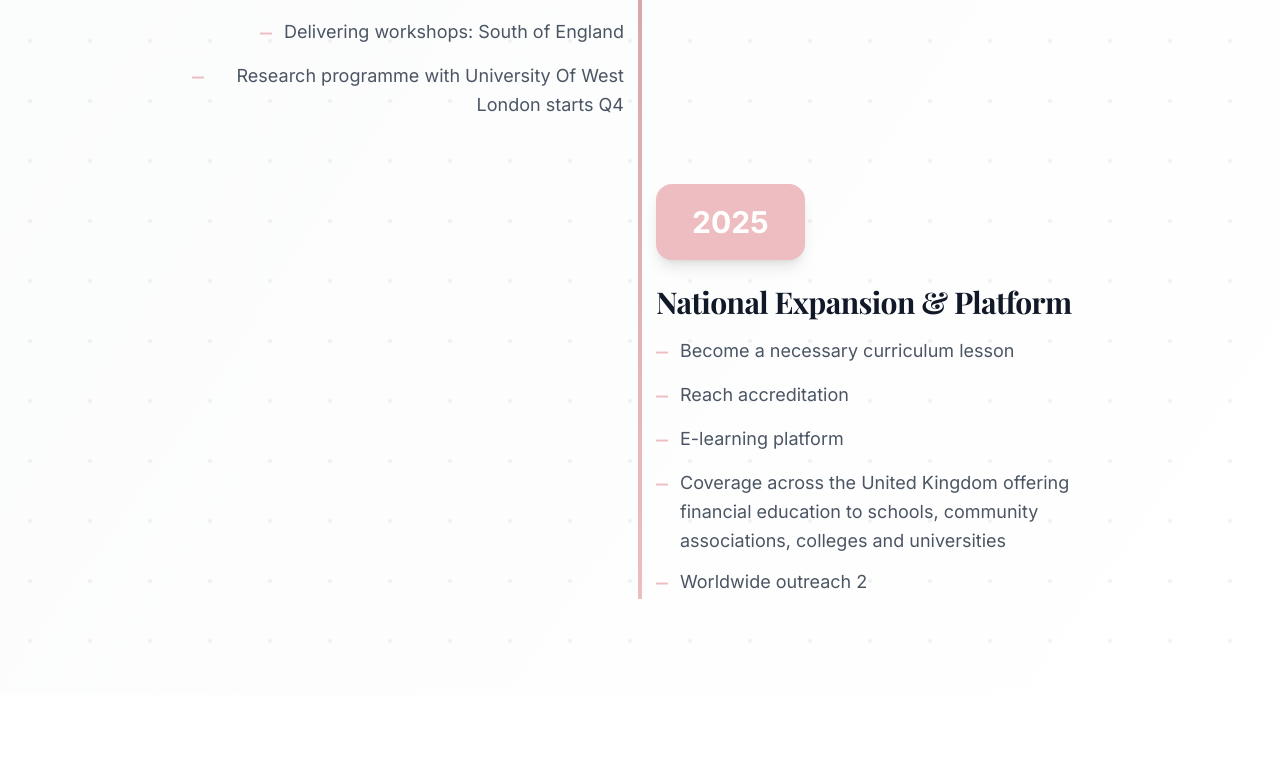
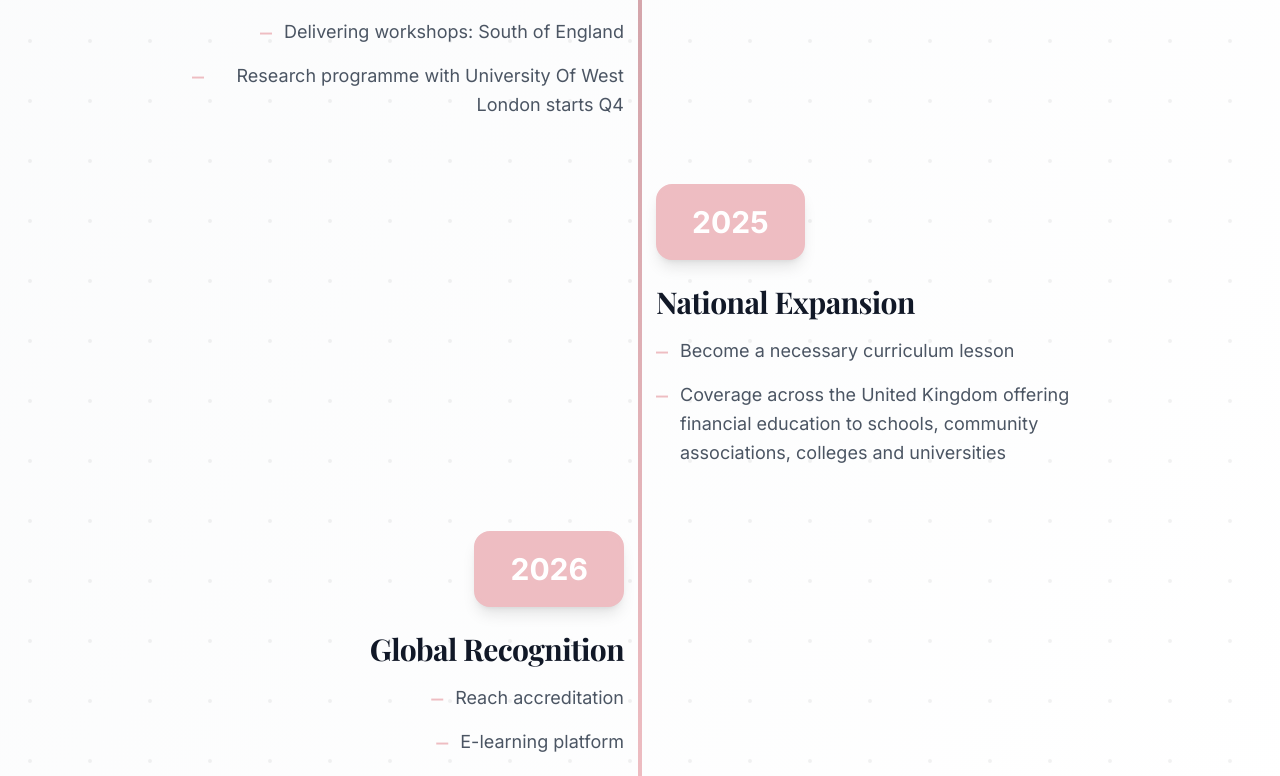
Before and after one commit to RayanYanat/STUF, a React (Vite) app: page / in a window 1280 px wide. Shown: the part 8079-8855 px from the top of the page. Built offline with nearby package versions, Linux system fonts and the light colour scheme.

Commit message:
Separate & highlight future goals

```diff
--- a/src/App.tsx
+++ b/src/App.tsx
@@ -676,8 +676,14 @@ function App() {
                 },
                 {
                   year: '2025',
-                  title: 'National Expansion & Platform',
-                  items: ['Become a necessary curriculum lesson', 'Reach accreditation', 'E-learning platform', 'Coverage across the United Kingdom offering financial education to schools, community associations, colleges and universities', 'Worldwide outreach 2'],
+                  title: 'National Expansion',
+                  items: ['Become a necessary curriculum lesson', 'Coverage across the United Kingdom offering financial education to schools, community associations, colleges and universities'],
+                  past: false
+                },
+                {
+                  year: '2026',
+                  title: 'Global Recognition',
+                  items: ['Reach accreditation', 'E-learning platform', 'Worldwide outreach 2'],
                   past: false
                 }
               ].map((milestone, idx) => (
```
